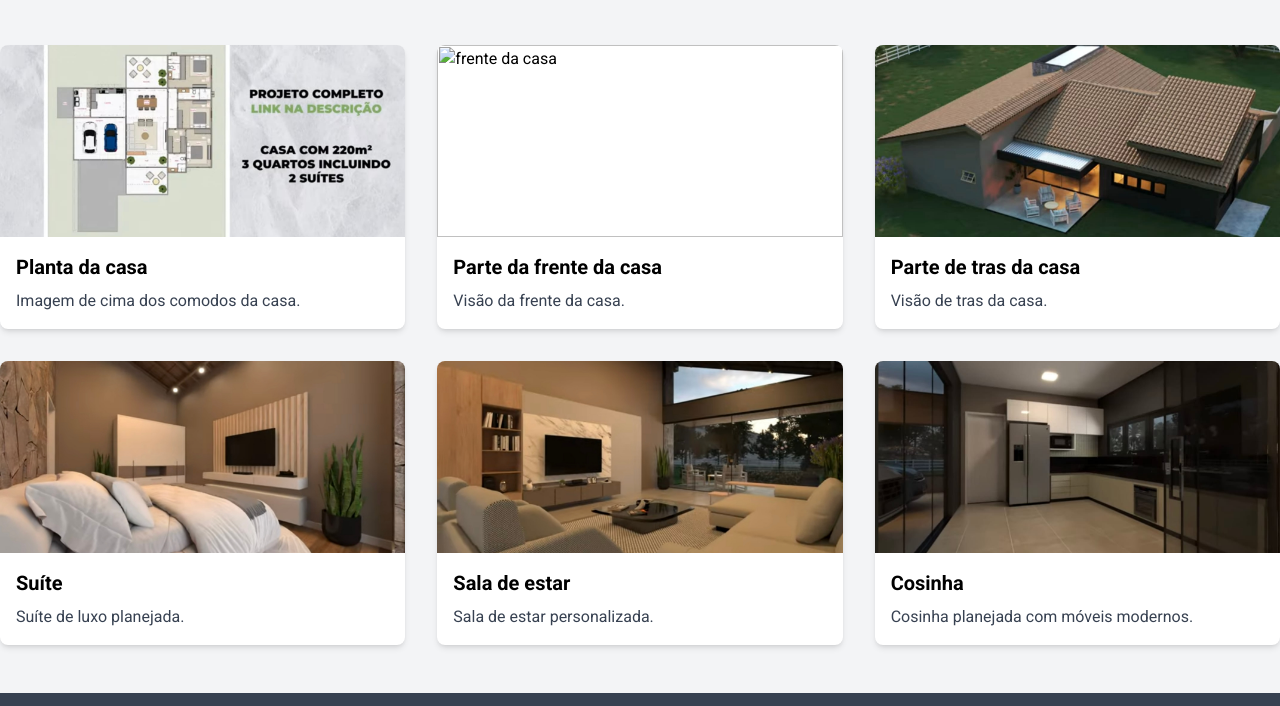
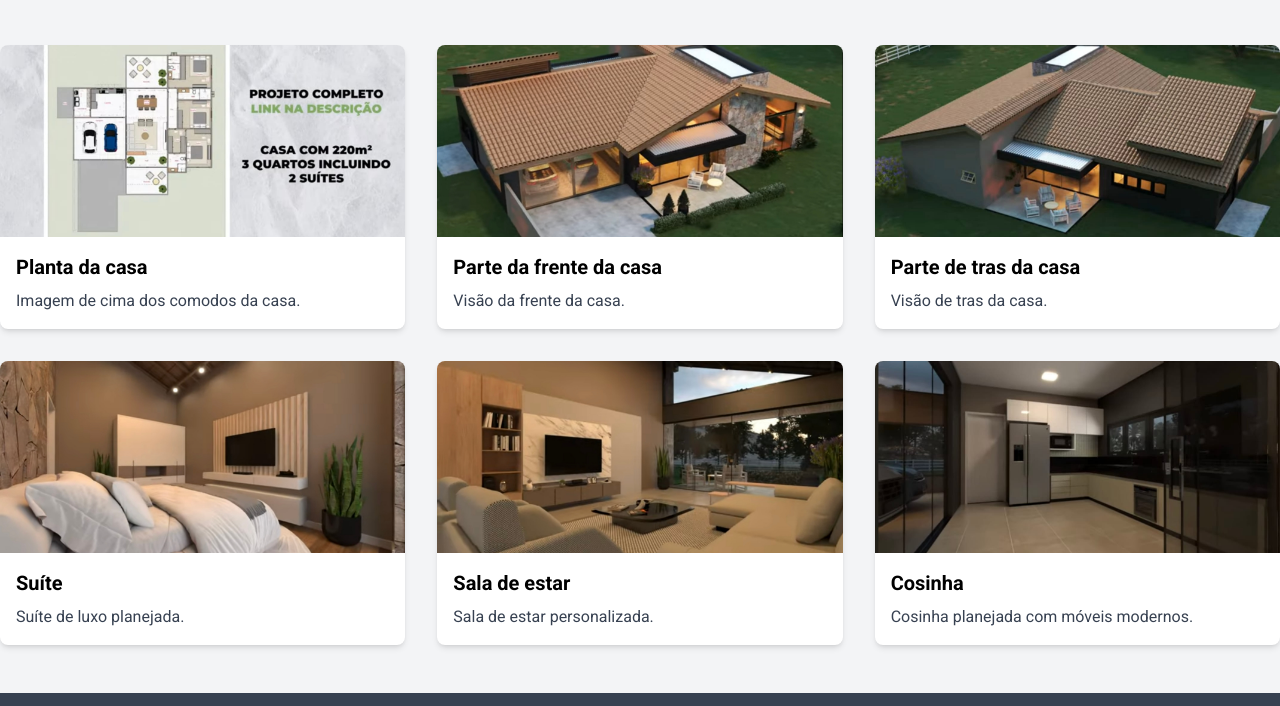
Before and after one commit to AngeloCaus03/portifolio-sob-mim, a plain HTML site: page index.html in a window 1280 px wide. Shown: the part 135-841 px from the top of the page. Drawn offline with nearby package versions, Linux system fonts and the light colour scheme.

Commit message:
Update index.html

```diff
--- a/index.html
+++ b/index.html
@@ -69,7 +69,7 @@
      </div>
     </div>
     <div class="bg-white shadow-md rounded-lg overflow-hidden">
-     <img alt="frente da casa" class="w-full h-48 object-cover" height="400" src="frente de casa.jpg" width="600"/>
+     <img alt="frente da casa" class="w-full h-48 object-cover" height="400" src="Polish_20241028_091854354.jpg" width="600"/>
      <div class="p-4">
       <h3 class="text-xl font-bold mb-2">
        Parte da frente da casa
```
